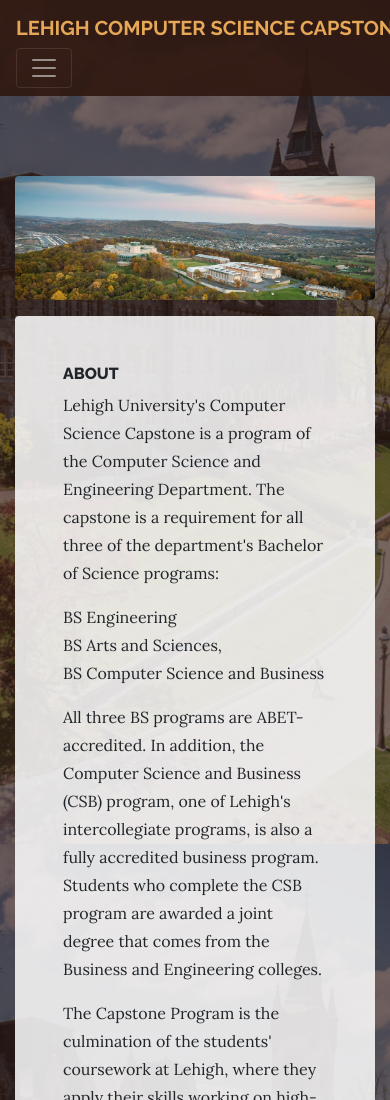
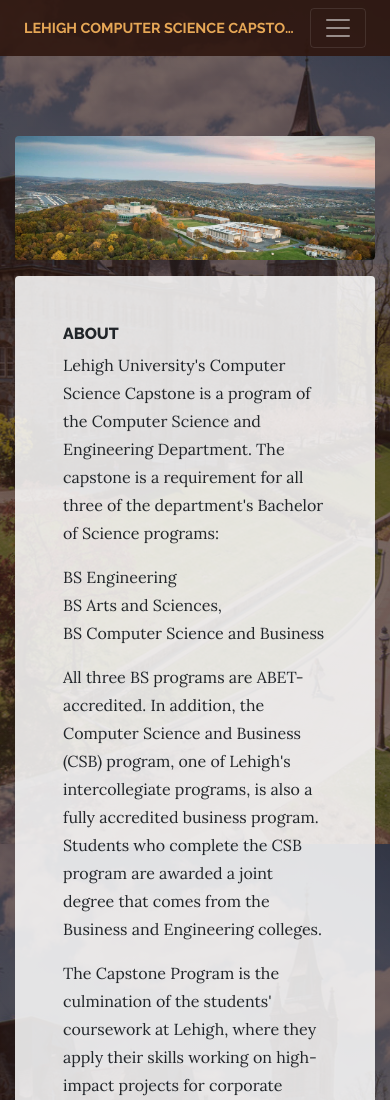
Before and after one commit to lehighcsbcapstone/Capstone-Splash-Page, a website: page index.html in a window 390 px wide. Shown: the top 1100 px of the page. Drawn offline with Linux system fonts and the light colour scheme.

Commit message:
fixed text for screen size

```diff
--- a/index.html
+++ b/index.html
@@ -32,10 +32,14 @@
     <!-- Navigation -->
     <nav class="navbar navbar-expand-lg navbar-dark py-lg-4" id="mainNav">
       <div class="container">
-        <a class="navbar-brand text-uppercase text-expanded font-weight-bold d-lg-none" href="#">Lehigh Computer Science Capstone</a>
-        <button class="navbar-toggler" type="button" data-toggle="collapse" data-target="#navbarResponsive" aria-controls="navbarResponsive" aria-expanded="false" aria-label="Toggle navigation">
-          <span class="navbar-toggler-icon"></span>
-        </button>
+        <div class="d-flex align-items-center justify-content-between w-100 px-2">
+          <a class="navbar-brand text-uppercase font-weight-bold d-lg-none mobile-brand" href="#">
+            Lehigh Computer Science Capstone
+          </a>
+          <button class="navbar-toggler" type="button" data-toggle="collapse" data-target="#navbarResponsive" aria-controls="navbarResponsive" aria-expanded="false" aria-label="Toggle navigation">
+            <span class="navbar-toggler-icon"></span>
+          </button>
+        </div>
         <div class="collapse navbar-collapse" id="navbarResponsive">
           <ul class="navbar-nav mx-auto">
             <li class="nav-item active px-lg-4">
@@ -223,6 +227,14 @@
       </div>
     </section>
     <style>
+      @media (max-width: 576px) {
+        .mobile-brand {
+          font-size: 0.9rem;
+          white-space: nowrap;
+          overflow: hidden;
+          text-overflow: ellipsis;
+        }
+      }
       .faculty-img {
         width: 200px;
         height: 200px;
```
Also changed, not shown: 1 other file.
